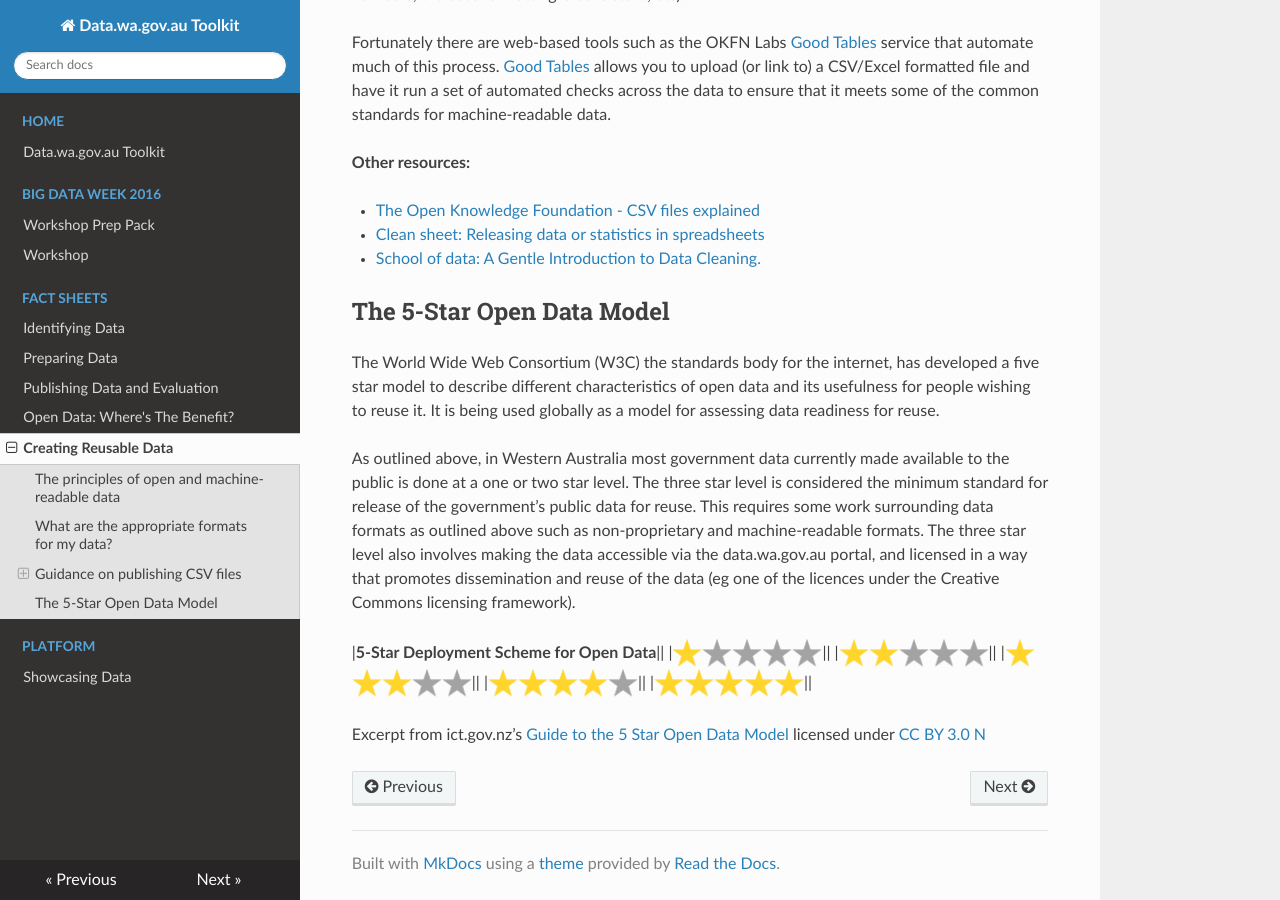
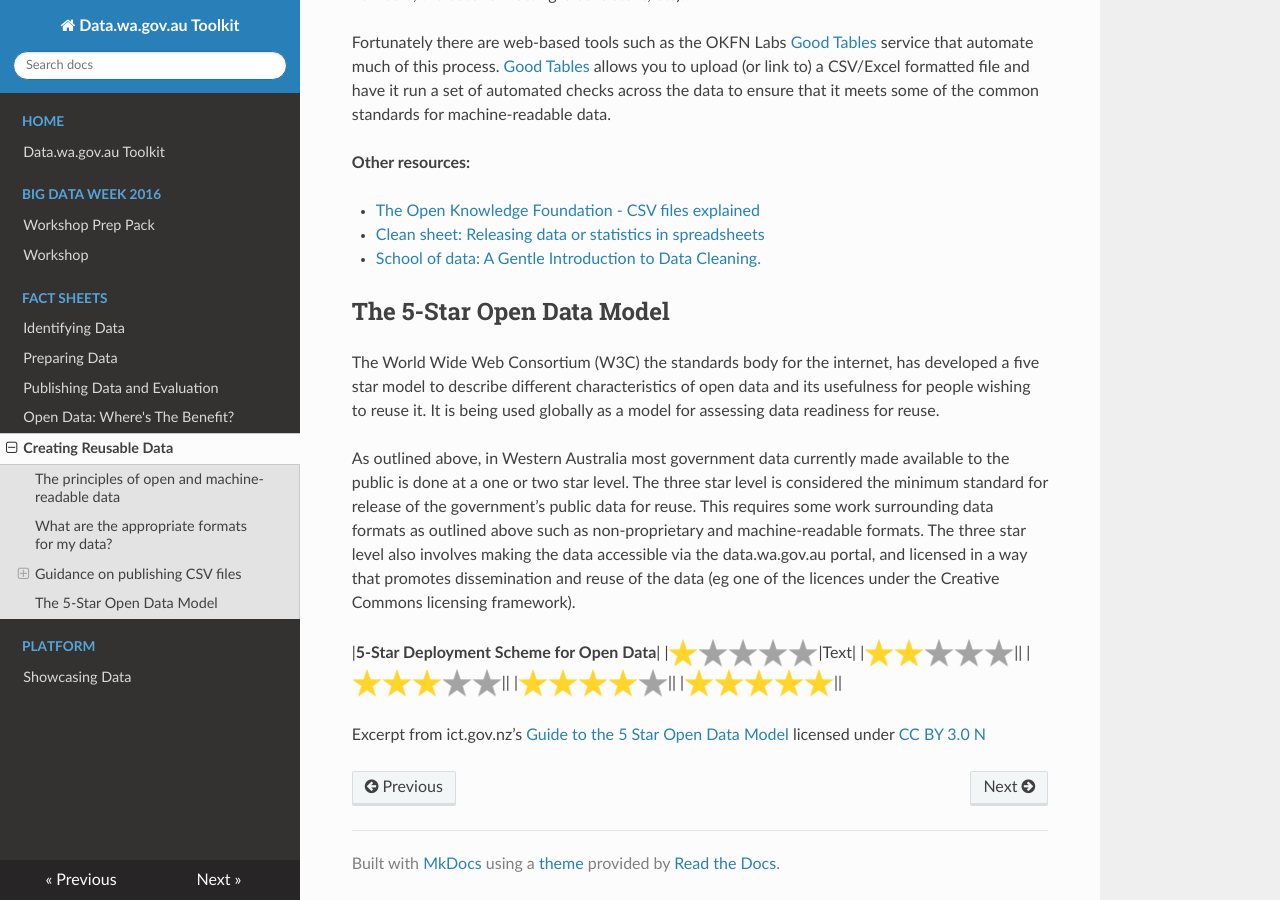
Before and after one commit to datawagovau/toolkit, an MkDocs documentation site: the page built from docs/factsheets/creating-reusable-data.md, in a window 1280 px wide and 900 px high, scrolled down 2123 px. Built offline with MkDocs 1.6.1, drawn with Linux system fonts in a browser that asks for light colours; nearby versions of some CDN libraries; old or Windows-style settings are respelled for this version of MkDocs.

Commit message:
Update creating-reusable-data.md

```diff
--- a/docs/factsheets/creating-reusable-data.md
+++ b/docs/factsheets/creating-reusable-data.md
@@ -112,8 +112,8 @@ making the data accessible via the data.wa.gov.au portal, and licensed in a way
 promotes dissemination and reuse of the data (eg one of the licences under the
 Creative Commons licensing framework).
 
-|__5-Star Deployment Scheme for Open Data__||
-|<img src="/imgs/Star-yellow.png" style=" width:30px"><img src="/imgs/Star-grey.png" style=" width:30px"><img src="/imgs/Star-grey.png" style=" width:30px"><img src="/imgs/Star-grey.png" style=" width:30px"><img src="/imgs/Star-grey.png" style=" width:30px">||
+|__5-Star Deployment Scheme for Open Data__|
+|<img src="/imgs/Star-yellow.png" style=" width:30px"><img src="/imgs/Star-grey.png" style=" width:30px"><img src="/imgs/Star-grey.png" style=" width:30px"><img src="/imgs/Star-grey.png" style=" width:30px"><img src="/imgs/Star-grey.png" style=" width:30px">|Text|
 |<img src="/imgs/Star-yellow.png" style=" width:30px"><img src="/imgs/Star-yellow.png" style=" width:30px"><img src="/imgs/Star-grey.png" style=" width:30px"><img src="/imgs/Star-grey.png" style=" width:30px"><img src="/imgs/Star-grey.png" style=" width:30px">||
 |<img src="/imgs/Star-yellow.png" style=" width:30px"><img src="/imgs/Star-yellow.png" style=" width:30px"><img src="/imgs/Star-yellow.png" style=" width:30px"><img src="/imgs/Star-grey.png" style=" width:30px"><img src="/imgs/Star-grey.png" style=" width:30px">||
 |<img src="/imgs/Star-yellow.png" style=" width:30px"><img src="/imgs/Star-yellow.png" style=" width:30px"><img src="/imgs/Star-yellow.png" style=" width:30px"><img src="/imgs/Star-yellow.png" style=" width:30px"><img src="/imgs/Star-grey.png" style=" width:30px">||
```
